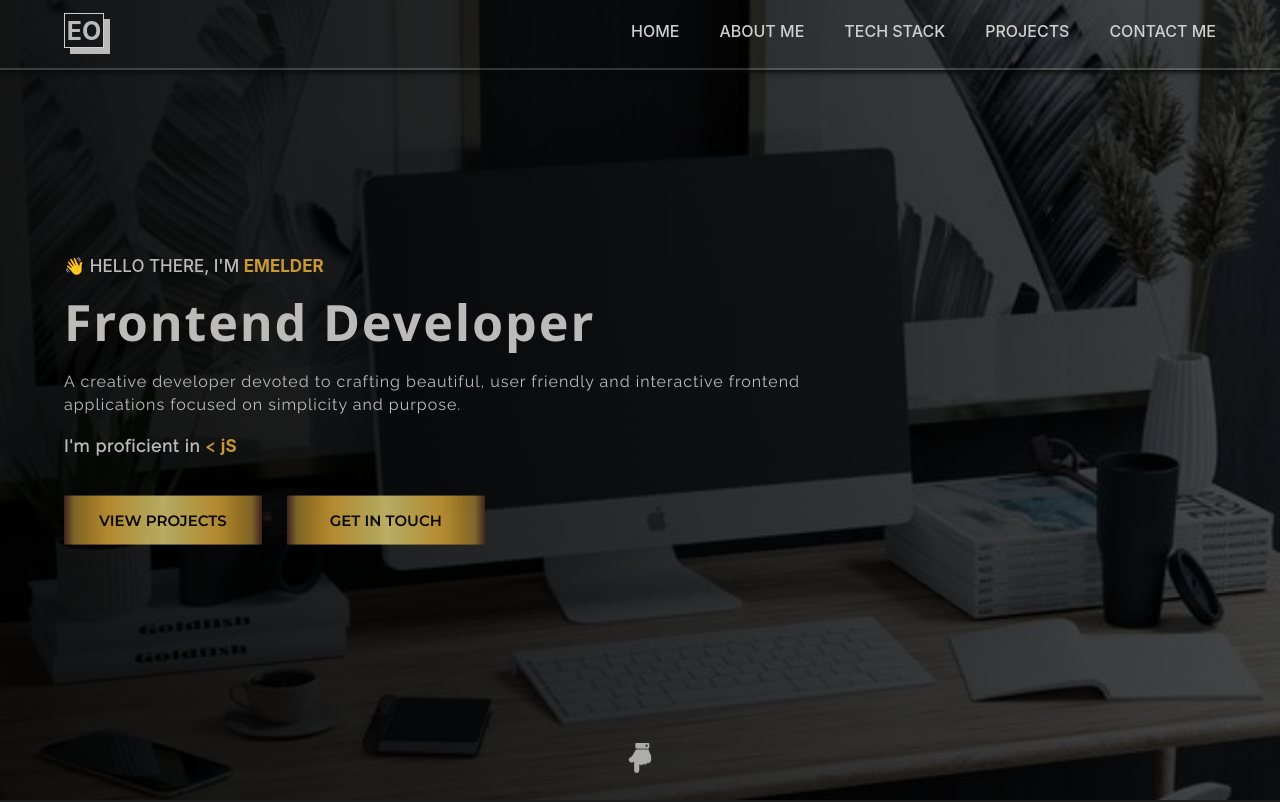
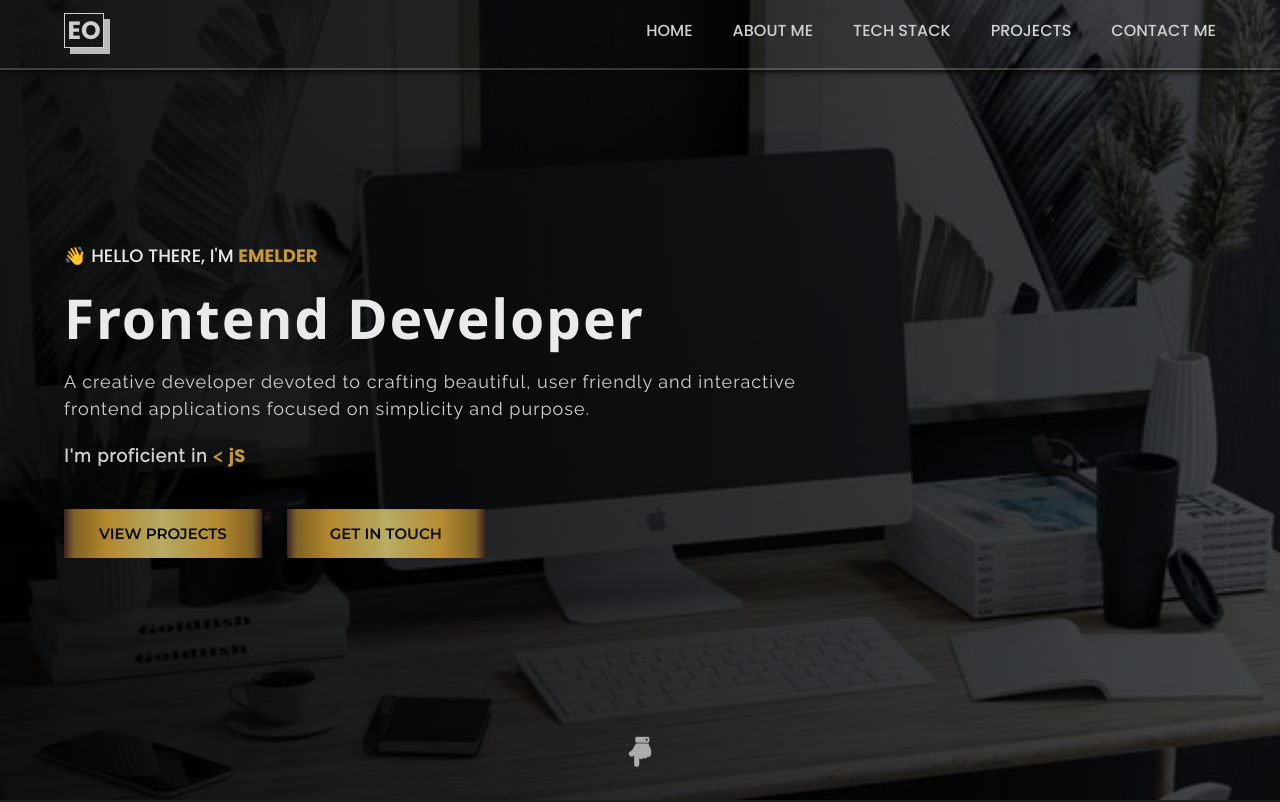
Before and after one commit to Meldy2503/2022-work-portfolio, a React (Create React App) app: page / in a window 1280 px wide. Shown: the top 802 px of the page. Built offline with nearby package versions, Linux system fonts and the light colour scheme.

Commit message:
refactor: clean up codes

```diff
--- a/public/index.html
+++ b/public/index.html
@@ -31,6 +31,12 @@
       href="https://fonts.googleapis.com/css2?family=Montserrat:wght@300;400;500;600&display=swap"
       rel="stylesheet"
     />
+    <link rel="preconnect" href="https://fonts.googleapis.com" />
+    <link rel="preconnect" href="https://fonts.gstatic.com" crossorigin />
+    <link
+      href="https://fonts.googleapis.com/css2?family=Poppins:wght@400;500;600;700;800&display=swap"
+      rel="stylesheet"
+    />
     <title>Emelder Okafor</title>
   </head>
   <body>
--- a/src/GlobalStyle.js
+++ b/src/GlobalStyle.js
@@ -12,8 +12,8 @@ export const GlobalStyle = createGlobalStyle`
 body {
     font-size: 1.6rem;
     background-color: #090909;
-    color: #999;
-    font-family: -apple-system, BlinkMacSystemFont, "Segoe UI", "Roboto", "Oxygen","Ubuntu", "Cantarell", "Fira Sans", "Droid Sans", "Helvetica Neue", sans-serif;
+    color: #bdbaba;
+    font-family: 'Poppins', sans-serif;
     }
 
 
--- a/src/components/aboutMe/AboutMe.jsx
+++ b/src/components/aboutMe/AboutMe.jsx
@@ -5,7 +5,7 @@ import avatar from "../../assests/about1.png";
 import { Button } from "../reuseableComponents/buttonStyle";
 import Services from "../services/Services";
 import { AboutData } from "./aboutMeData";
-import myCv from "../../assests/EmelderOkafor-CV.pdf";
+import myCv from "../../assests/Emelder-Okafor-CV.pdf";
 import {
   Container,
   Contents,
--- a/src/components/aboutMe/aboutMeStyle.js
+++ b/src/components/aboutMe/aboutMeStyle.js
@@ -126,7 +126,7 @@ export const TextContainer = styled.div`
   p {
     line-height: 1.7;
     margin-bottom: 2.9rem;
-    color: #999;
+    color: #bdbaba;
     opacity: 0.9;
     font-size: 1.7rem;
   }
--- a/src/components/contactMe/contactMeStyle.js
+++ b/src/components/contactMe/contactMeStyle.js
@@ -89,7 +89,7 @@ export const MediaContents = styled.div`
   color: #000;
 
   h3 {
-    font-size: 2rem;
+    font-size: 2.2rem;
     text-align: center;
     margin-bottom: 3rem;
   }
@@ -148,7 +148,7 @@ export const Col2 = styled.div`
   h3 {
     margin-top: 2rem;
     padding: 0 2rem;
-    font-size: 2rem;
+    font-size: 2.3rem;
     color: #d0d0d0;
 
     @media (max-width: ${({ theme }) => theme.media.mobile}) {
--- a/src/components/landingPage/landingPageStyle.js
+++ b/src/components/landingPage/landingPageStyle.js
@@ -5,7 +5,7 @@ export const Container = styled.section`
   width: 100%;
   height: 100vh;
   position: relative;
-  color: #bdbaba;
+  color: #eaeaea;
 `;
 
 export const Contents = styled.div`
@@ -39,11 +39,11 @@ export const Col = styled.div`
 
   h5 {
     font-weight: 500;
-    font-size: 1.7rem;
+    font-size: 1.8rem;
   }
 
   h1 {
-    font-size: 5rem;
+    font-size: 5.5rem;
     line-height: 1.07;
     margin: 2rem 0 0 0;
     font-family: "Noto Sans", sans-serif;
@@ -51,10 +51,10 @@ export const Col = styled.div`
     letter-spacing: 0.2rem;
 
     @media (max-width: ${({ theme }) => theme.media.tablet}) {
-      font-size: 4rem;
+      font-size: 4.5rem;
     }
     @media (max-width: 500px) {
-      font-size: 3rem;
+      font-size: 3.5rem;
     }
   }
 
@@ -62,9 +62,11 @@ export const Col = styled.div`
     font-family: "Raleway", sans-serif;
     width: 65%;
     margin-top: 2rem;
-    line-height: 1.45;
+    line-height: 1.5;
     letter-spacing: 0.1rem;
     font-weight: 500;
+    font-size: 1.8rem;
+    color: #d0d0d0;
 
     @media (max-width: ${({ theme }) => theme.media.mobile}) {
       width: 70%;
@@ -79,12 +81,12 @@ export const TypedText = styled.span`
   display: flex;
   align-items: center;
   margin-top: 2rem;
-  font-size: 1.7rem;
+  font-size: 1.8rem;
 
   p {
     margin-top: 0;
     letter-spacing: 0.1rem;
-    color: #bdbaba;
+    color: #d0d0d0;
     font-family: "Raleway", sans-serif;
   }
 `;
--- a/src/components/navbar/Navbar.jsx
+++ b/src/components/navbar/Navbar.jsx
@@ -86,7 +86,7 @@ const Navbar = () => {
           <MenuIcon onClick={handleMenuIcon}>
             <Hamburger
               rounded
-              color="#bdbaba"
+              color="#d0d0d0"
               size={25}
               toggled={isMenuOpen}
               toggle={setIsMenuOpen}
--- a/src/components/navbar/navbarStyle.js
+++ b/src/components/navbar/navbarStyle.js
@@ -46,7 +46,7 @@ export const Logo = styled.div`
 
   a {
     font-size: 2.5rem;
-    color: #bdbaba;
+    color: #d0d0d0;
     font-weight: 700;
   }
 `;
--- a/src/components/services/servicesStyle.js
+++ b/src/components/services/servicesStyle.js
@@ -21,7 +21,7 @@ export const CardContainer = styled.div`
   justify-content: space-between;
   flex-wrap: wrap;
   margin-top: 8rem;
-  color: #999;
+  color: #bdbaba;
 `;
 
 export const Card = styled.div`
--- a/src/components/techStack/techStackStyle.js
+++ b/src/components/techStack/techStackStyle.js
@@ -39,8 +39,8 @@ export const Tools = styled.div`
   margin-bottom: 5rem;
 
   h3 {
-    color: #bdbaba;
-    font-size: 2rem;
+    color: #d0d0d0;
+    font-size: 2.3rem;
     font-weight: 500;
     padding-bottom: 0.9rem;
     position: relative;
```
Also changed, not shown: 2 other files (tests, documents, lock files or other folders).
